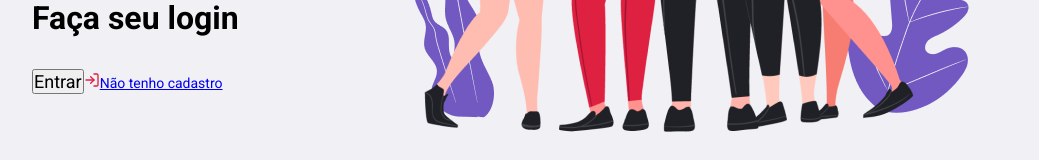
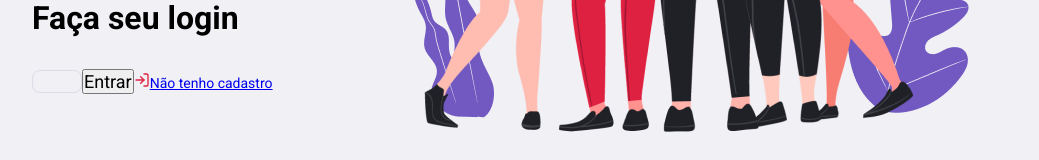
Before and after one commit to thamirisbalbi/omnistack-frontend-react, a React (Create React App) app: page / in a window 1280 px wide. Shown: the part 555-715 px from the top of the page, without its empty margins (120-1159 px from the left). Built offline with nearby package versions, Linux system fonts and the light colour scheme.

Commit message:
Estiliza imput

```diff
--- a/src/global.css
+++ b/src/global.css
@@ -21,3 +21,12 @@ font: 400 18px Roboto, sans-serif;
 button {
     cursor: pointer; /* ícone do cursor indicando para clicar */
 }
+
+form imput {
+    width: 100%;
+    height: 60px;
+    color: #333;
+    border: 1px solid #dcdce6;
+    border-radius: 8px;
+    padding: 0 24px;
+}
```
